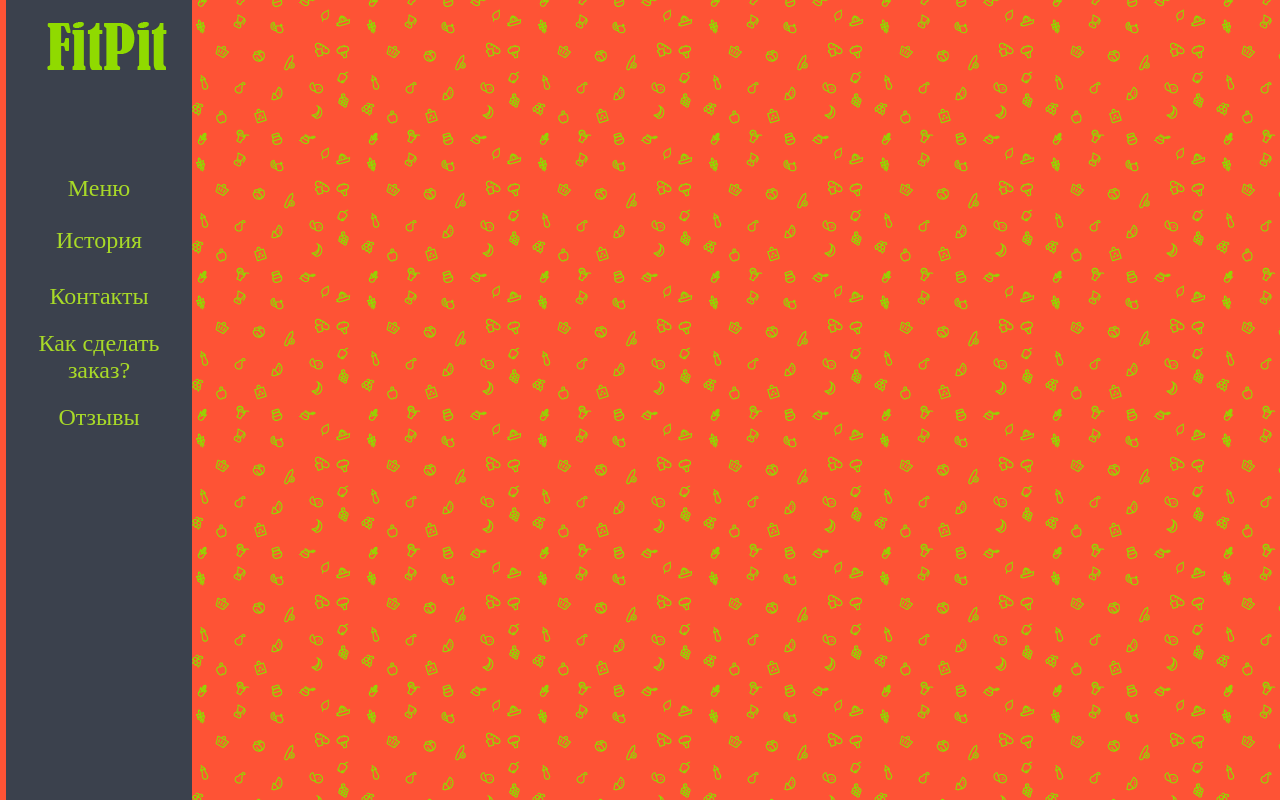
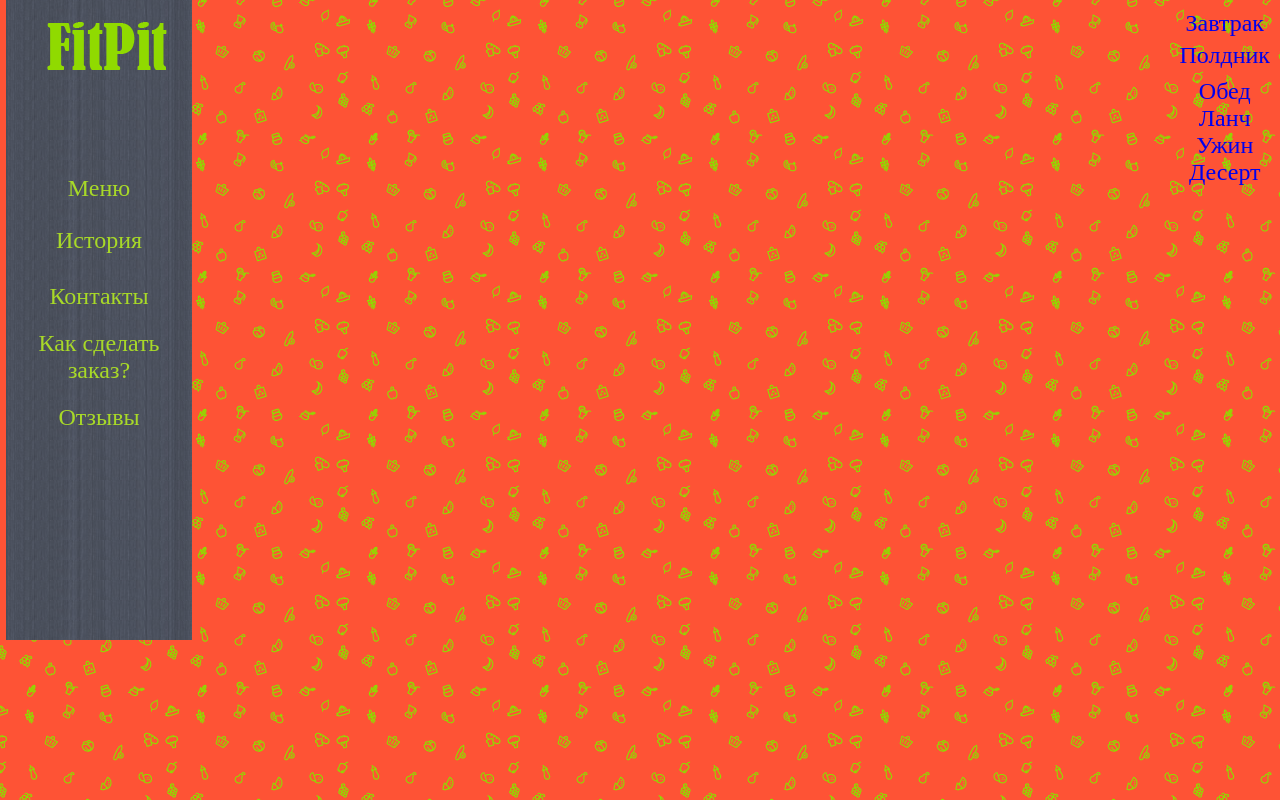
Before and after one commit to Ratmir/fitpit, a PHP site: page /menu.html in a window 1280 px wide. Run offline with PHP 8.4, Linux system fonts and the light colour scheme.

Commit message:
Главная страница редактирование меню

```diff
--- /dev/null
+++ b/css/menu.css
@@ -0,0 +1,20 @@
+@charset "utf-8";
+.top_menu{
+	display: block;
+	float: right;
+	list-style:none;
+	padding:10px;
+	text-align:center;
+	font-size: x-large;
+}
+	.top_menu a{
+		/*color:#a8d928;*/
+		text-decoration:none;
+	}
+
+	.top_menu a li:hover{ /* При наведении */
+		background-color:#a8d928;
+		color:#000;
+		border-left: 10px solid #fe5335;
+		border-right: 10px solid #fe5335;
+	}
--- a/css/style.css
+++ b/css/style.css
@@ -13,11 +13,19 @@ header{
 	width:15%;
 	position: fixed;
 	float:left;
-	min-height:100%;
-	background-color: #3b414d;
+	min-height:80%;
+	/*background-color: #3b414d;*/
+	background-image: url("../img/podmenu.png");
 	border-left: 6px solid #fe5335;
 }
-
+.lenta{
+	background-image: url("../img/podmenu_lenta.png");
+	background-repeat: no-repeat;
+	width: 190px;
+	height: 135px;
+	float: right;
+	border: 1px red solid;
+}
 /*Логотип*/
 
 .logo
--- a/index.html
+++ b/index.html
@@ -28,6 +28,7 @@
         </a>
       </ul>
     </div>
+    <div class="lenta"></div>
   </header>
   <div class="img-container-big">
     <img src="img/18.jpg"></div>
@@ -41,6 +42,6 @@
     <div class="img-container-small">
       <img src="img/17.jpg"></div>
   </div>
-
+</script>
 </body>
 </html>
--- a/menu.html
+++ b/menu.html
@@ -3,7 +3,9 @@
 <head>
     <meta charset="utf-8">
     <title>menu</title>
-    <link href="css/style.css" rel="stylesheet" type="text/css"></head>
+    <link href="css/style.css" rel="stylesheet" type="text/css">
+    <link rel="stylesheet" type="text/css" href="css/menu.css">
+</head>
 
 <body>
     <header>
@@ -28,8 +30,7 @@
             </ul>
         </div>
     </header>
-    <div class="top_menu">
-        <ul>
+        <ul class="top_menu">
             <a href="#">
                 <li>Завтрак</li>
             </a>
```
Also changed, not shown: img/podmenu.png (added), img/podmenu_lenta.png (added).
